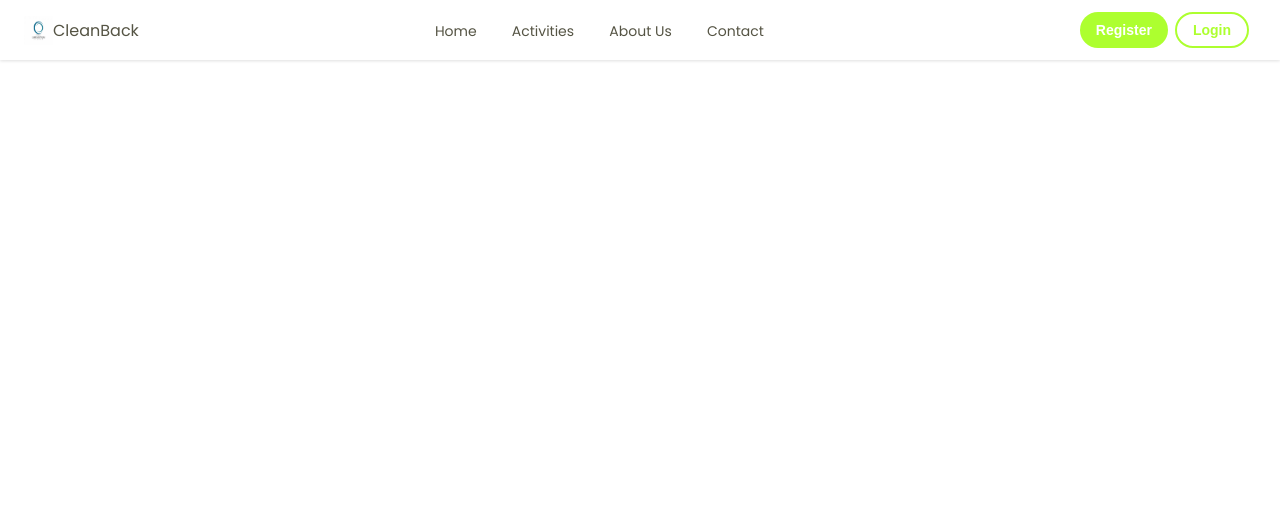
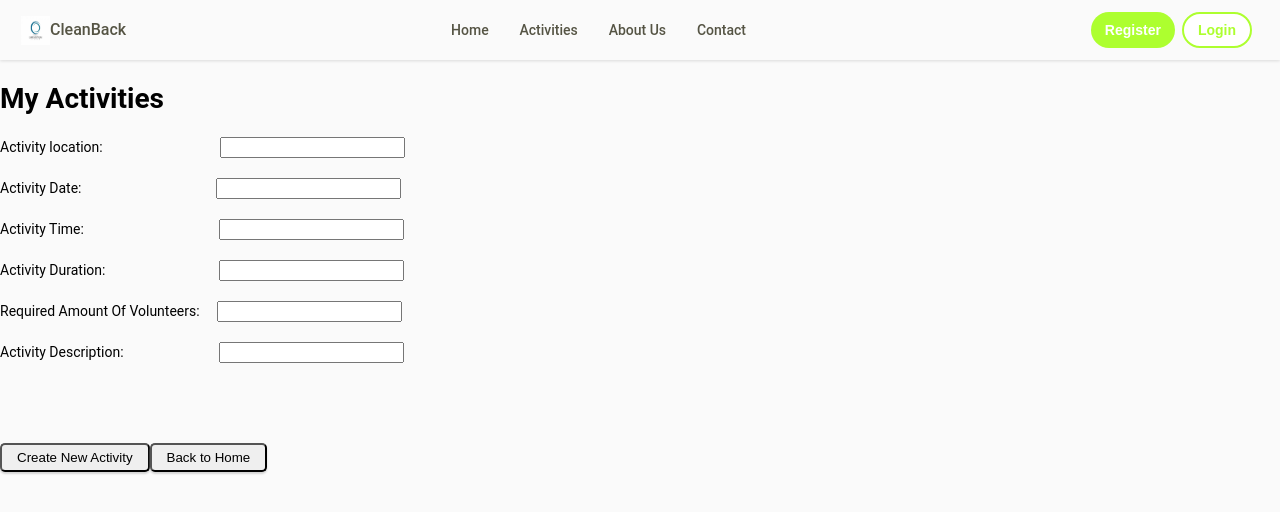
Before and after one commit to HenDahan/environmental_volunteering, a React (Create React App) app in the folder app-frontend/: page /CreateNewActivitiy in a window 1280 px wide. Shown: the top 512 px of the page. Built offline with nearby package versions, Linux system fonts and the light colour scheme.

Commit message:
new pages
create new pages frontend:
Activities page
Create New Activity page

```diff
--- a/app-frontend/src/App.js
+++ b/app-frontend/src/App.js
@@ -3,6 +3,9 @@
 import React from 'react'
 import { Navbar } from "./components/Navbar/Navbar";
 import {BrowserRouter as Router, Route, Switch} from 'react-router-dom';
+import Home from "./components/Home";
+import MyActivities from './components/MyActivities';
+import CreateNewActivitiy from './components/CreateNewActivitiy';
 
 function App() {
   return (
@@ -10,17 +13,15 @@ function App() {
     <div className="App">
         <Navbar />
         <div className="content">
-          {/* <Switch>
-            <Route exact path="/">
-              <Home />
+          {<Switch>
+            <Route exact path="/Home" component={Home} />
+            <Route path="/MyActivities" component={MyActivities} />
+            <Route  path="/CreateNewActivitiy" component={CreateNewActivitiy} />
+
+            <Route  path="/login">
+              {/*<Login />*/}
             </Route>
-            <Route  path="/about">
-              <About />
-            </Route>
-            <Route  path="/login">
-              <Login />
-            </Route>
-          </Switch> */}
+          </Switch>}
         </div>
       {/* <Footer /> */}
     </div>
--- /dev/null
+++ b/app-frontend/src/components/CreateNewActivitiy.js
@@ -0,0 +1,107 @@
+import React from 'react'
+import {BrowserRouter as Router} from 'react-router-dom';
+import styled from "styled-components";
+import { useHistory } from "react-router-dom";
+import ActivitiesTable from "./Tables/ActivitiesTable";
+//&nbsp; regular space.
+//&ensp; two spaces gap.
+//&emsp; four spaces gap.
+
+
+const theme = {
+    green: {
+      default: "#9ccc65",
+      hover: "#7cb342"
+    }
+  };
+
+  function clickMe(){
+    alert("it is working");
+  }
+
+
+const Button = styled.button`
+    background-color: ${props => theme[props.theme.default]};
+    padding: 5px 15px;
+    border-radius: 5px;
+    outline: 0;
+    box-shadow: 0px 2px 2px lightgray;
+    transition: ease background-color 250ms;
+    &:hover {
+        background-color: ${props => theme[props.theme.hover]};
+    }
+`
+
+Button.defaultProps = {
+    theme: 'green'
+}
+
+
+
+function CreateNewActivitiy() {
+  const history = useHistory();
+
+  const handleRoute = () =>{
+    history.push("./Home");
+  }
+  return (
+  <Router>
+    <div className="CreateNewActivitiy">
+        <div className="content">
+          <h1>My Activities</h1>
+        </div>
+
+        <form>
+            <lable>
+                Activity location: &emsp; &emsp; &emsp; &emsp; &emsp; &emsp; &ensp;
+            </lable>
+            <input type="text" location="location" />
+            <br/><br/>
+
+            <lable>
+                Activity Date: &emsp; &emsp; &emsp; &emsp; &emsp; &emsp; &emsp; &ensp;
+            </lable>
+            <input type="text" location="location" />
+            <br/><br/>
+
+            <lable>
+                Activity Time:  &emsp; &emsp; &emsp; &emsp; &emsp; &emsp; &emsp; &ensp;
+            </lable>
+            <input type="text" location="location" />
+            <br/><br/>
+
+            <lable>
+                Activity Duration: &emsp; &emsp; &emsp; &emsp; &emsp; &emsp; &nbsp;
+            </lable>
+            <input type="text" location="location" />
+            <br/><br/>
+
+            <lable>
+                Required Amount Of Volunteers: &emsp;
+            </lable>
+            <input type="text" location="location" />
+            <br/><br/>
+
+            <lable>
+                Activity Description: &emsp; &emsp; &emsp; &emsp; &emsp; &nbsp;
+            </lable>
+            <input type="text" location="location" />
+            <br/><br/>
+        </form>
+        <br/><br/><br/>
+
+
+        <Button onClick={clickMe}>
+          Create New Activity
+        </Button>
+        <Button onClick={handleRoute}>
+          Back to Home
+        </Button>
+
+    </div>
+  </Router>
+
+  );
+}
+
+export default CreateNewActivitiy;
--- a/app-frontend/src/Home.js
+++ b/app-frontend/src/components/Home.js
@@ -4,6 +4,7 @@ function Home() {
     return (
         <div>
             <h1>Welcom</h1>
+
         </div>
     );
 }
--- /dev/null
+++ b/app-frontend/src/components/MyActivities.js
@@ -0,0 +1,69 @@
+import React from 'react'
+//import { Navbar } from "./Navbar/Navbar";
+import {BrowserRouter as Router} from 'react-router-dom';
+import styled from "styled-components";
+import { useHistory } from "react-router-dom";
+import ActivitiesTable from "./Tables/ActivitiesTable";
+
+/* materialpalette.com/colors */
+
+const theme = {
+    green: {
+      default: "#9ccc65",
+      hover: "#7cb342"
+    }
+  };
+
+  function clickMe(){
+    alert("it is working");
+  }
+
+
+const Button = styled.button`
+    background-color: ${props => theme[props.theme.default]};
+    padding: 5px 15px;
+    border-radius: 5px;
+    outline: 0;
+    box-shadow: 0px 2px 2px lightgray;
+    transition: ease background-color 250ms;
+    &:hover {
+        background-color: ${props => theme[props.theme.hover]};
+    }
+`
+
+Button.defaultProps = {
+    theme: 'green'
+}
+
+function MyActivities() {
+  const history = useHistory();
+
+  const handleRoute = () =>{
+    history.push("./Home");
+  }
+  return (
+  <Router>
+    <div className="MyActivities">
+        <div className="content">
+          <h1>My Activities</h1>
+        </div>
+
+        <ActivitiesTable>
+
+        </ActivitiesTable>
+
+        <br/><br/>
+        <Button onClick={clickMe}>
+          Cancel Request
+        </Button>
+        <Button onClick={handleRoute}>
+          Back to Home
+        </Button>
+
+    </div>
+  </Router>
+
+  );
+}
+
+export default MyActivities;
--- a/app-frontend/src/components/Navbar/Navbar.jsx
+++ b/app-frontend/src/components/Navbar/Navbar.jsx
@@ -1,5 +1,6 @@
 import React from "react";
 import { useMediaQuery } from "react-responsive";
+
 
 import { Logo } from "./Logo";
 import styled from "styled-components";
--- a/app-frontend/src/components/Navbar/Navlinks.jsx
+++ b/app-frontend/src/components/Navbar/Navlinks.jsx
@@ -1,6 +1,8 @@
 import React from "react";
 import styled from "styled-components";
-// import { NavLink } from 'react-router-dom';
+
+
+
 
 const NavLinksContainer = styled.div`
   height: 100%;
@@ -44,13 +46,13 @@ export function NavLinks(props) {
     <NavLinksContainer>
       <LinksWarpper>
         <LinkItem>
-          <Link href="#">Home</Link>
+          <Link href="Home">Home</Link>
         </LinkItem>
         <LinkItem>
-          <Link href="#"> Activities</Link>
+          <Link href="../MyActivities"> Activities</Link>
         </LinkItem>
         <LinkItem>
-          <Link href="#"> About Us</Link>
+          <Link href="../CreateNewActivitiy"> About Us</Link>
         </LinkItem>
         <LinkItem>
           <Link href="#"> Contact</Link>
--- /dev/null
+++ b/app-frontend/src/components/Tables/ActivitiesTable.js
@@ -0,0 +1,57 @@
+import React from "react";
+import DataTable from "react-data-table-component";
+import movies from "./DataForTable";
+import "bootstrap";
+//import "../node_modules/bootstrap/dist/css/bootstrap.min.css";
+import "./styles.css";
+
+const columns = [
+  {
+    name: "Title",
+    selector: "title",
+    sortable: true
+  },
+  {
+    name: "Directior",
+    selector: "director",
+    sortable: true
+  },
+  {
+    name: "Runtime (m)",
+    selector: "runtime",
+    sortable: true,
+    right: true
+  }
+];
+
+const BootyCheckbox = React.forwardRef(({ onClick, ...rest }, ref) => (
+  <div className="custom-control custom-checkbox">
+    <input
+      type="checkbox"
+      className="custom-control-input"
+      ref={ref}
+      {...rest}
+    />
+    <label className="custom-control-label" onClick={onClick} />
+  </div>
+));
+
+function ActivitiesTable() {
+  return (
+    <div className="ActivitiesTable">
+      <div className="card">
+        <DataTable
+          title="Movies"
+          columns={columns}
+          data={movies}
+          defaultSortField="title"
+          pagination
+          selectableRows
+          selectableRowsComponent={BootyCheckbox}
+        />
+      </div>
+    </div>
+  );
+}
+
+export default ActivitiesTable;
--- /dev/null
+++ b/app-frontend/src/components/Tables/DataForTable.js
@@ -0,0 +1,17 @@
+// Author https://github.com/yegor-sytnyk/movies-list
+
+export default [
+  {
+    id: 1,
+    title: "Beetlejuice",
+    year: "1988",
+    runtime: "92",
+    genres: ["Comedy", "Fantasy"],
+    director: "Tim Burton",
+    actors: "Alec Baldwin, Geena Davis, Annie McEnroe, Maurice Page",
+    plot:
+      'A couple of recently deceased ghosts contract the services of a "bio-exorcist" in order to remove the obnoxious new owners of their house.',
+    posterUrl:
+      "https://images-na.ssl-images-amazon.com/images/M/MV5BMTUwODE3MDE0MV5BMl5BanBnXkFtZTgwNTk1MjI4MzE@._V1_SX300.jpg"
+  },
+ ];
--- /dev/null
+++ b/app-frontend/src/components/Tables/styles.css
@@ -0,0 +1,27 @@
+html {
+  background: #fafafa;
+  font-size: 14px;
+  width: 100%;
+  height: 100%;
+}
+
+.App {
+  font-family: "Roboto", sans-serif;
+  -webkit-font-smoothing: antialiased;
+  font-weight: 400;
+  line-height: 1.42857;
+  text-rendering: optimizeLegibility;
+  width: 100%;
+  height: 100%;
+  display: flex;
+  flex-direction: column;
+}
+
+.custom-checkbox {
+  padding-left: 30px;
+}
+
+.custom-checkbox:hover label {
+  cursor: pointer;
+  user-select: none;
+}
```
